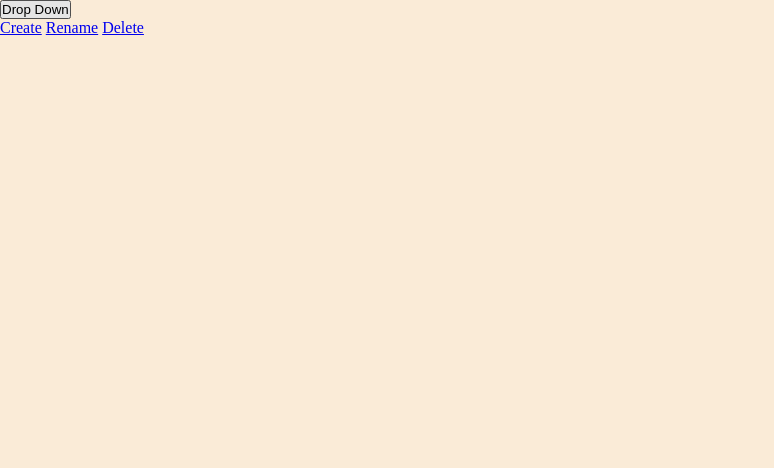
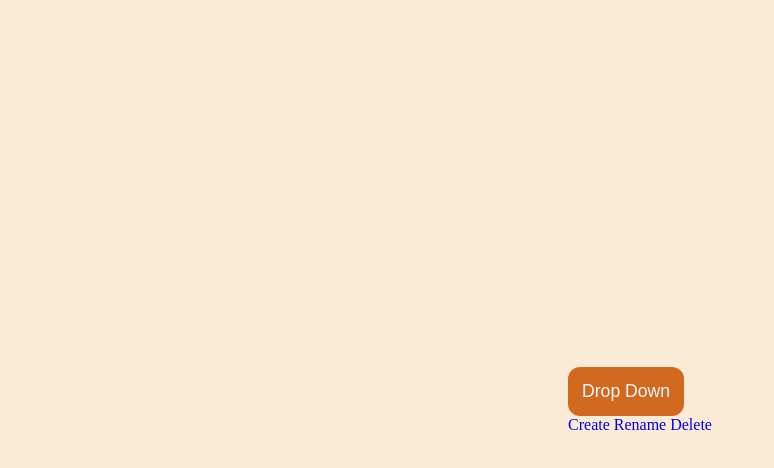
Before and after one commit to umersaif11/DropDown-Menu, a website built with webpack: page src/template.html in a window 1280 px wide. Shown: the whole page, without its empty margins (0-774 px from the left). Built offline with nearby package versions, Linux system fonts and the light colour scheme; a web font is replaced by a local one.

Commit message:
Style the button and remove default styles from hyperlinks elements

```diff
--- a/src/styles.css
+++ b/src/styles.css
@@ -17,4 +17,21 @@ body {
   background-color:antiquewhite;
   padding: 0;
   position: relative;
+  display: flex;
+  justify-content: center;
+  align-items: center;
 }
+#dropdown-container{
+  position: relative;
+}
+#dropdown-button{
+  padding: 14px;
+  border-radius: 12px;
+  background-color: chocolate;
+  font-size: 1.1rem;
+  color: aliceblue;
+  border: none;
+}
+#dropdown-content a{
+  text-decoration: none;
+}
```
